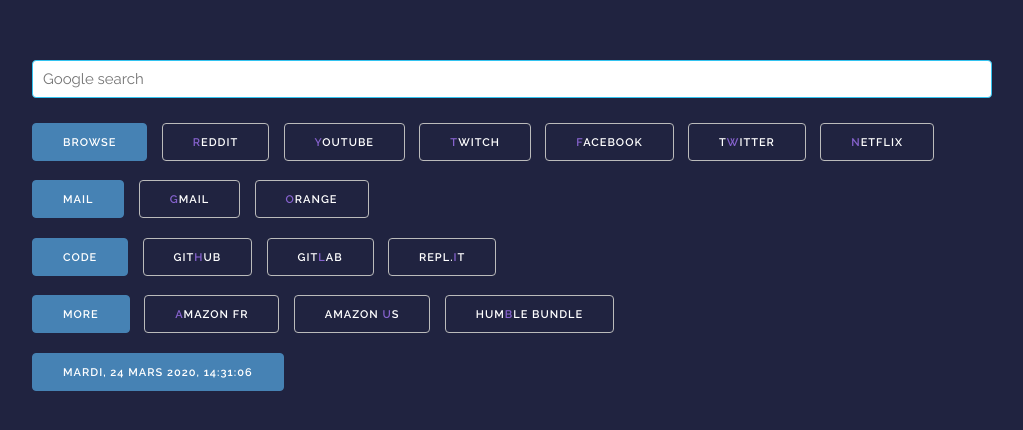
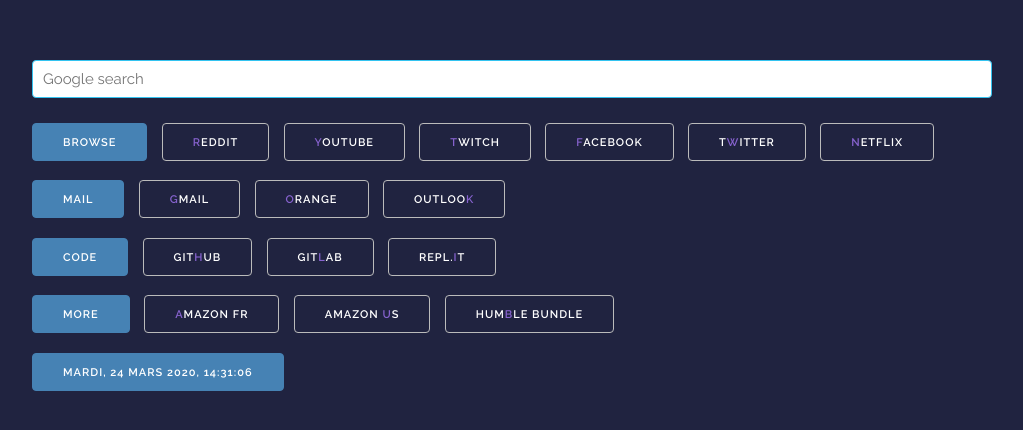
Before and after one commit to Usiten/usiten.github.io, a plain HTML site: page index.html in a window 1280 px wide. Shown: the part 180-610 px from the top of the page, without its empty margins (128-1151 px from the left). Drawn offline with Linux system fonts and the light colour scheme.

Commit message:
Update index.html

```diff
--- a/index.html
+++ b/index.html
@@ -91,11 +91,12 @@
 				['twitch', 'https://twitch.tv', 't'],
 				['facebook', 'https://facebook.com', 'f'],
 				['twitter', 'https://twitter.com', 'w'],
-				['netflix', 'https://netflix.com', 'n']
+				['netflix', 'https://netflix.com', 'n'],
 			],
 			'Mail': [
 				['gmail', 'https://gmail.com', 'g'],
 				['orange', 'https://webmail1f.orange.fr/', 'o'],
+				['outlook', 'https://outlook.office365.com/mail/inbox', 'k'],
 			],
 			'Code': [
 				['Github', 'https://github.com', 'h'],
```
